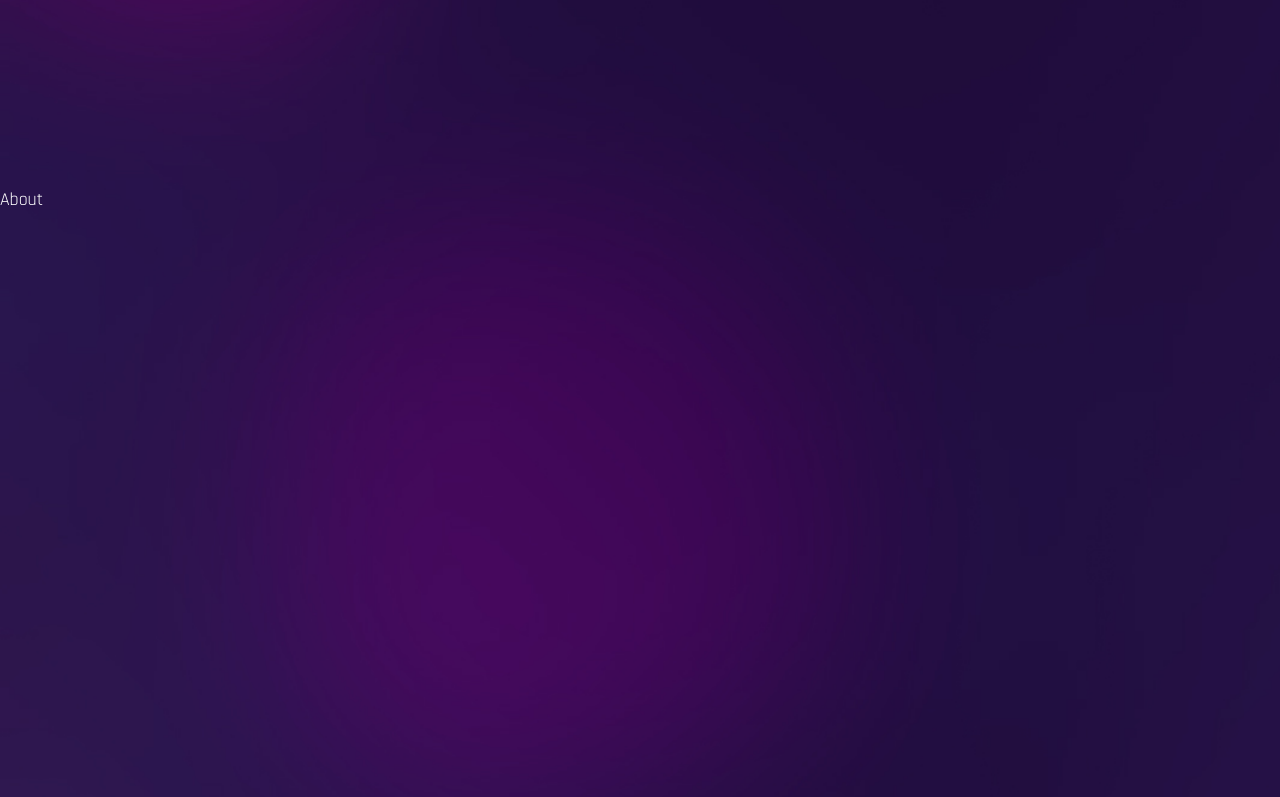
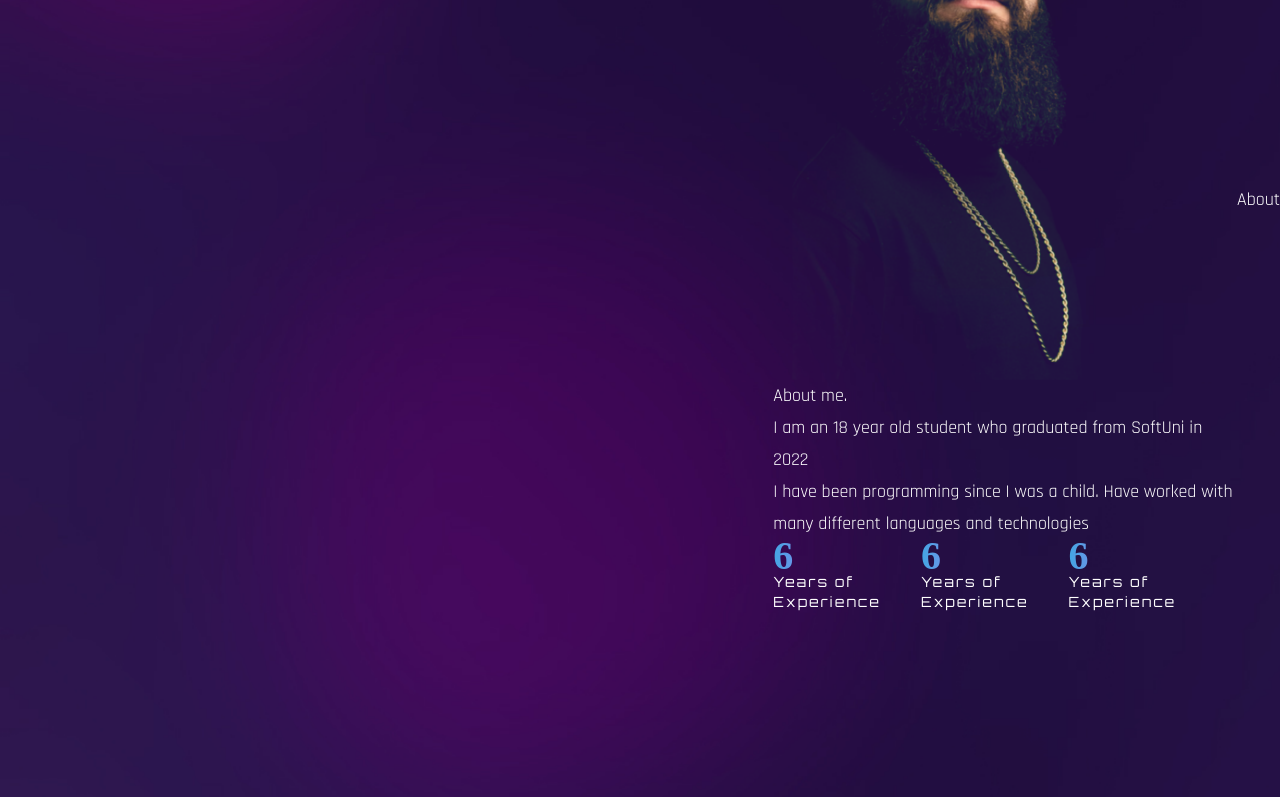
Before and after one commit to simeonraichev/ReactJS-Portfolio, a React (Create React App) app: page / in a window 1280 px wide. Shown: the part 954-1751 px from the top of the page. Built offline with nearby package versions, Linux system fonts and the light colour scheme; the HTML template or start-up script is replaced by a standard one; a web font is replaced by a local one.

Commit message:
About me page added

```diff
--- a/src/components/About.js
+++ b/src/components/About.js
@@ -1,10 +1,68 @@
 import React from 'react';
 
+import CountUp from 'react-countup';
+
+import { useInView} from 'react-intersection-observer';
+
+import { motion} from 'framer-motion';
+
+import {fadeIn} from '../variants';
+import userEvent from '@testing-library/user-event';
+
+
 const About = () => {
+  const[ref, inView] = useInView({
+    threshold: 0.5,
+  });
   return(
-    <div  className='section' id='about'>
+    <section  className='section' id='about' ref={ref}>
+      <div className='container mx-auto'></div>
+        <div>
+          <div className='flex-1 bg-about bg-contain bg-no-repeat h-[640px] mix-blend-lighten bg-top'></div>
+
+          <div>
+            <h2>About me.</h2>
+            <h3>I am an 18 year old student who graduated from SoftUni in 2022</h3>
+            <p>I have been programming since I was a child. Have worked with many different languages and technologies</p>
+            <div className='flex gap-x-6 lg:gap-x-10 mb-12'>
+              <div>
+                <div className='text-[40px] font-tertiary text-gradient'>
+                  {
+                    inView ? <CountUp start={0} end={6} duration={3}/> : null
+                  }
+                </div>
+                <div className='font-primary text-sm tracking-[2px]'>
+                  Years of <br/>
+                  Experience
+                </div>
+              </div>
+              <div>
+                <div className='text-[40px] font-tertiary text-gradient'>
+                  {
+                    inView ? <CountUp start={0} end={6} duration={3}/> : null
+                  }
+                </div>
+                <div className='font-primary text-sm tracking-[2px]'>
+                  Years of <br/>
+                  Experience
+                </div>
+              </div>
+              <div>
+                <div className='text-[40px] font-tertiary text-gradient'>
+                  {
+                    inView ? <CountUp start={0} end={6} duration={3}/> : null
+                  }
+                </div>
+                <div className='font-primary text-sm tracking-[2px]'>
+                  Years of <br/>
+                  Experience
+                </div>
+              </div>
+            </div>
+          </div>
+        </div>
       About
-    </div>
+    </section>
   );
 };
 
--- a/src/components/Banner.js
+++ b/src/components/Banner.js
@@ -42,9 +42,9 @@ const Banner = () => {
             </a>
           </motion.div>
         </div>
-        <div className='hidden lg:flex flex-1 mx-w-[320px] lg:max-w-[482px]'>
+        <motion.div variants={fadeIn('down', 0.5)} initial="hidden" whileInView={'show'} viewport={{once:false, amount:0.7}} className='hidden lg:flex flex-1 mx-w-[320px] lg:max-w-[482px]'>
           <img src={Image}></img>
-        </div>
+        </motion.div>
       </div>
     </div>
     </div>
```
